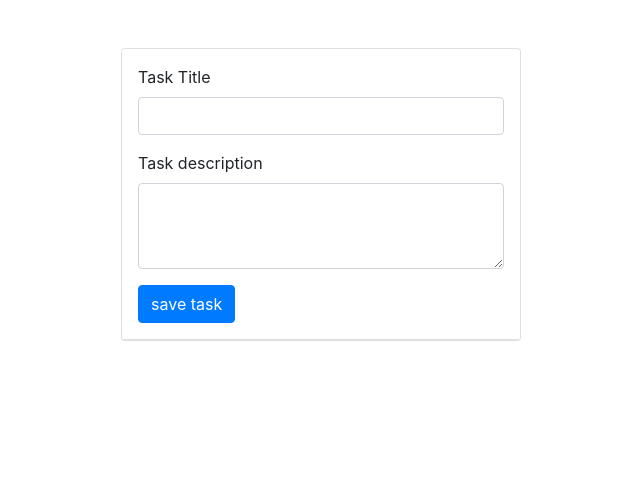
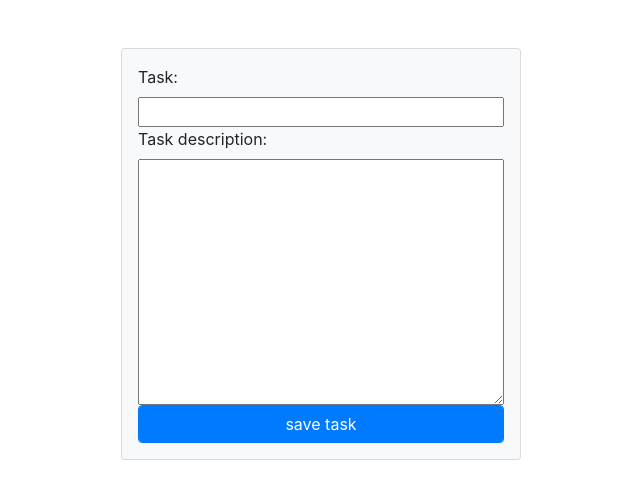
Before and after one commit to Hossein-YB/Django-Todo-App, a Django app: template todo/templates/todo/task_form.html in a window 1280 px wide. Shown: the top 499 px of the page, without its empty margins (319-959 px from the left). Run offline with Django 3.2, Linux system fonts and the light colour scheme; the template is opened without the code that fills it: values that come from a table or form of the project are taken from there, others are empty; some libraries are stand-ins or nearby versions.

Commit message:
update view for update task

```diff
--- a/todo/templates/todo/home.html
+++ b/todo/templates/todo/home.html
@@ -72,7 +72,7 @@
                                     <h5 class="card-title">{{ task.task }}</h5>
                                     <p class="card-text">{{ task.task_description }}</p>
                                     <a href="{% url 'task_down' task.id %}" class="btn btn-success">Down</a>
-                                    <a href="" class="btn btn-primary">Update</a>
+                                    <a href="{% url 'task_update' task.id %}" class="btn btn-primary">Update</a>
                                     <a href="{% url 'task_delete' task.id %}" class="btn btn-danger">Delete</a>
                                 </div>
                             </div>
--- a/todo/templates/todo/task_form.html
+++ b/todo/templates/todo/task_form.html
@@ -10,18 +10,11 @@
     <div class="container">
         <div class="row d-flex justify-content-center m-5">
             <div class="col-sm-6 d-flex justify-content-center">
-                <div class="card" style="width: 25rem;">
-                    <form class="p-3 border-bottom" action="{% url 'task_create' %}" method="post">
+                <div class="card custom-card bg-light" style="width: 25rem;">
+                    <form class="p-3 add-form d-flex flex-column" action="{% url 'task_create' %}" method="post">
                         {% csrf_token %}
-                        <div class="form-group">
-                            <label for="exampleFormControlInput1">Task Title</label>
-                            <input type="text" name="task" class="form-control" id="exampleFormControlInput1">
-                        </div>
-                        <div class="form-group">
-                            <label for="exampleFormControlTextarea1">Task description</label>
-                            <textarea class="form-control" id="exampleFormControlTextarea1" rows="3"></textarea>
-                        </div>
-                        <button type="submit" class="btn btn-primary">save task</button>
+                        {{ form }}
+                        <button type="submit" class="form-control w-100 btn btn-primary">save task</button>
                     </form>
                 </div>
             </div>
--- a/todo/urls.py
+++ b/todo/urls.py
@@ -1,9 +1,10 @@
 from django.urls import path
-from .views import TaskListView, CreateTaskView, DeleteTaskView, DownTaskView
+from .views import TaskListView, CreateTaskView, DeleteTaskView, DownTaskView, UpdateTaskView
 
 urlpatterns = [
     path('', TaskListView.as_view(), name="task_list"),
     path('create/', CreateTaskView.as_view(), name="task_create"),
     path('delete/<int:pk>/', DeleteTaskView.as_view(), name="task_delete"),
     path('down/<int:pk>/', DownTaskView.as_view(), name="task_down"),
+    path('update/<int:pk>/', UpdateTaskView.as_view(), name="task_update"),
 ]
```
Also changed, not shown: todo/views.py (+5 -5 lines).
